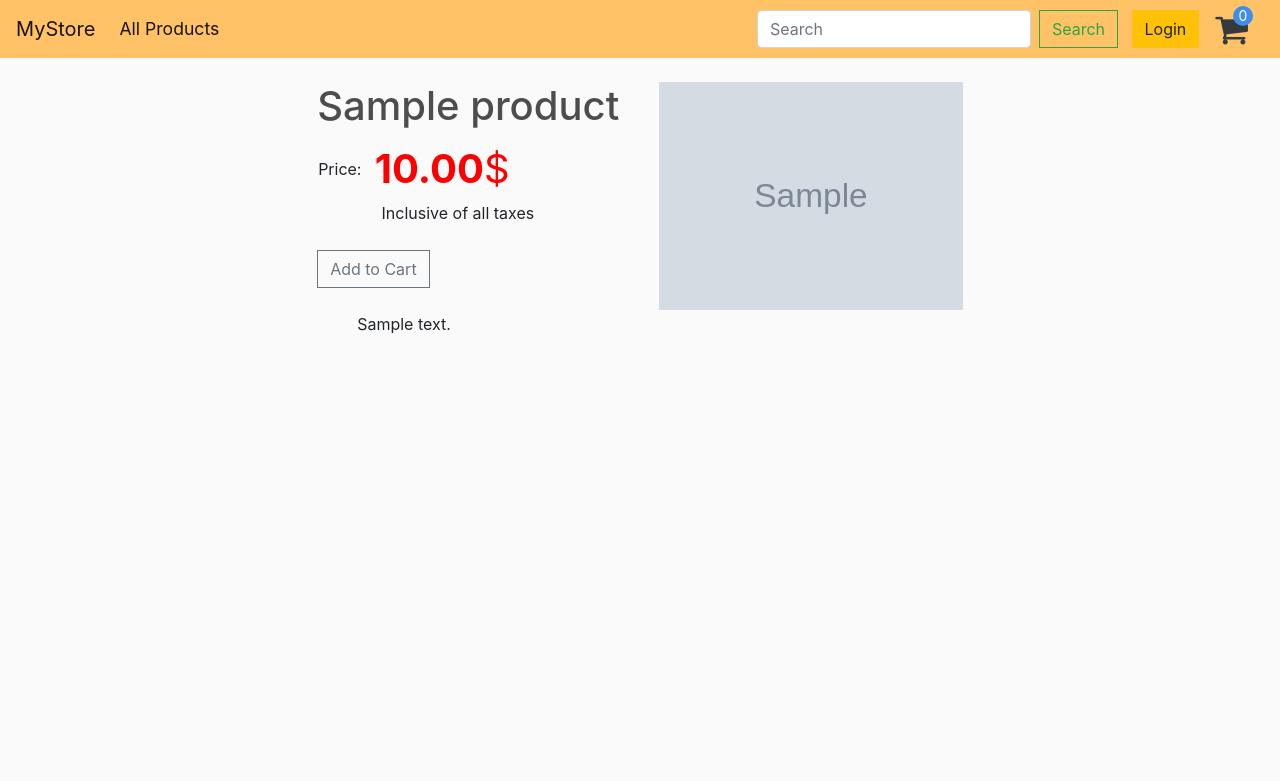
After one commit to Hemachandra9698/djangoshoppingcart, a Django app: page /product-page/1/ in a window 1280 px wide. The commit adds this page. Shown: the top 781 px of the page. Run offline with Django 3.2, Linux system fonts and the light colour scheme; tables that the repository leaves empty hold one stand-in row (values such as "Sample post"); grey boxes marked "Sample" are stand-in pictures; some libraries are stand-ins or nearby versions.

Commit message:
#added view page button feature

```diff
--- /dev/null
+++ b/static/css/productpage.css
@@ -0,0 +1,18 @@
+.flex-container {
+        display: flex;
+        height: 5px;
+        flex-direction:row;
+        flex-wrap: wrap;
+        justify-content: center;
+        align-items: flex-start;
+}
+.flex-container-col{
+        display: flex;
+        flex-direction:column;
+        flex-wrap: wrap;
+        justify-content: center;
+}
+.priceBlockBuyingPriceString {
+  font-size: 40px;
+        color: red;
+}
--- a/static/js/cart.js
+++ b/static/js/cart.js
@@ -9,7 +9,7 @@ for (i = 0; i < updateBtns.length; i++) {
 		if (is_authenticated == false){
 		    addCookieItem(productId, action);
         }else{
-			updateUserOrderInCart(productId, action)
+			updateUserOrderInCart(productId, action);
 		}
 	})
 }
--- a/store/models.py
+++ b/store/models.py
@@ -1,3 +1,4 @@
+from datetime import datetime
 from django.db import models
 from django.core.mail import send_mail
 from django.contrib.auth.models import PermissionsMixin
@@ -53,6 +54,8 @@ class Customer(models.Model):
     user = models.OneToOneField(User, null=True, blank=True, on_delete=models.CASCADE)
     name = models.CharField(max_length=200, null=True)
     email = models.CharField(max_length=200)
+    created_at = models.DateTimeField(auto_now_add=True)
+    updated_at = models.DateTimeField(auto_now=True)
 
     def __str__(self):
         return self.name
@@ -63,6 +66,9 @@ class Product(models.Model):
     price = models.FloatField()
     digital = models.BooleanField(default=False, null=True, blank=True)
     image = models.ImageField(null=False, blank=False, default='')
+    description = models.TextField(null=True)
+    created_at = models.DateTimeField('Created_at', auto_now_add=True)
+    updated_at = models.DateTimeField(auto_now=True)
 
     def __str__(self):
         return self.name
@@ -73,6 +79,8 @@ class Order(models.Model):
     date_ordered = models.DateTimeField(auto_now_add=True)
     complete = models.BooleanField(default=False)
     transaction_id = models.CharField(max_length=100, null=True)
+    created_at = models.DateTimeField(auto_now_add=True)
+    updated_at = models.DateTimeField(auto_now=True)
 
     def __str__(self):
         return str(self.id)
@@ -94,7 +102,8 @@ class OrderItem(models.Model):
     product = models.ForeignKey(Product, on_delete=models.SET_NULL, null=True)
     order = models.ForeignKey(Order, on_delete=models.SET_NULL, null=True)
     quantity = models.IntegerField(default=0, null=True, blank=True)
-    date_added = models.DateTimeField(auto_now_add=True)
+    created_at = models.DateTimeField(auto_now_add=True)
+    updated_at = models.DateTimeField(auto_now=True)
 
     @property
     def get_total_price(self):
@@ -108,7 +117,8 @@ class ShippingAddress(models.Model):
     city = models.CharField(max_length=200, null=False)
     state = models.CharField(max_length=200, null=False)
     zipcode = models.CharField(max_length=200, null=False)
-    date_added = models.DateTimeField(auto_now_add=True)
+    created_at = models.DateTimeField(auto_now_add=True)
+    updated_at = models.DateTimeField(auto_now=True)
 
     def __str__(self):
         return self.address
--- a/store/templates/store/main.html
+++ b/store/templates/store/main.html
@@ -64,6 +64,7 @@
 	<script src="https://stackpath.bootstrapcdn.com/bootstrap/4.4.1/js/bootstrap.min.js" integrity="sha384-wfSDF2E50Y2D1uUdj0O3uMBJnjuUD4Ih7YwaYd1iqfktj0Uod8GCExl3Og8ifwB6" crossorigin="anonymous"></script>
 
 	<script type="text/javascript" src="{% static 'js/cart.js' %}"></script>
+
 	{% include "store/store.js.html" %}
 
 </body>
--- /dev/null
+++ b/store/templates/store/productpage.html
@@ -0,0 +1,58 @@
+{% extends 'store/main.html' %}
+{% load static %}
+{% block content %}
+<link rel="stylesheet" type="text/css" href="{% static 'css/productpage.css' %}">
+<div  class="flex-container">
+    <div class="flex-container-col">
+          <div id="titleSection" class="a-section a-spacing-none">
+            <h1 id="title" class="a-size-large a-spacing-none">
+              <span id="productTitle" class="a-size-large product-title-word-break">
+                {{product.name}}
+              </span>
+            </h1>
+          </div>
+
+          <div id="price" class="a-section a-spacing-small">
+            <table class="a-lineitem">
+              <tbody>
+                <tr id="priceblock_ourprice_row">
+                  <td id="priceblock_ourprice_lbl" class="a-color-secondary a-size-base a-text-right a-nowrap">Price:</td>
+                  <td class="a-span12">
+                      <span id="priceblock_ourprice" class="a-size-medium a-color-price priceBlockBuyingPriceString">
+                          &nbsp;<strong>{{product.price|floatformat:2}}</strong>$
+                      </span>
+                  </td>
+                </tr>
+                <tr id="vatMessage">
+                  <td></td>
+                  <td>
+                    <span class="a-size-base">&nbsp;&nbsp;&nbsp;&nbsp;Inclusive of all taxes</span>
+                  </td>
+                </tr>
+              </tbody>
+            </table>
+          </div>
+            <br>
+          <div class="a-button-stack">
+            <button data-product="{{product.id}}" data-action="add" class="btn btn-outline-secondary add-btn update-cart">Add to Cart</button>
+          </div>
+            <br>
+          <div id="feature-bullets" class="a-section a-spacing-medium a-spacing-top-small">
+            <ul class="a-unordered-list a-vertical a-spacing-mini">
+              <li><span class="a-list-item">
+                  {{product.description|linebreaks}}
+                </span></li>
+            </ul>
+          </div>
+      </div>
+    <div id="main-image-container" class="a-dynamic-image-container" style="height: 700px;">
+      <ul class="a-unordered-list a-nostyle a-horizontal list maintain-height">
+        <li class="image item itemNo5 maintain-height" style="cursor: pointer;">
+            <div class="imgTagWrapper" style="height: 700px;">
+              <img src="{{product.image.url}}" class="a-dynamic-image a-stretch-vertical" id="" style="max-height: 500px; max-width: 303.596px;">
+            </div>
+        </li>
+      </ul>
+    </div>
+ </div>
+{% endblock content %}
--- a/store/templates/store/store.html
+++ b/store/templates/store/store.html
@@ -9,7 +9,7 @@
                 <h6><strong>{{product.name}}</strong></h6>
                 <hr>
                 <button data-product="{{product.id}}" data-action="add" class="btn btn-outline-secondary add-btn update-cart">Add to Cart</button>
-                <a class="btn btn-outline-success" href="#">View</a>
+                <a data-product="{{product.id}}" data-action="view" class="btn btn-outline-success view-product" href="{% url 'product_page' product.id%}">View</a>
                 <h4 style="display: inline-block; float: right"><strong>${{product.price|floatformat:2}}</strong></h4>
             </div>
         </div>
--- a/store/urls.py
+++ b/store/urls.py
@@ -10,4 +10,5 @@ urlpatterns = [
     path('login/', views.Login.as_view(), name='login'),
     path('register/', views.Register.as_view(), name='register'),
     path('logout/', views.Logout.as_view(), name='logout'),
+    path('product-page/<int:product_id>/', views.ProductView.as_view(), name='product_page' )
 ]
--- a/store/utils.py
+++ b/store/utils.py
@@ -1,6 +1,5 @@
 import json
 import uuid
-from django.shortcuts import render, redirect
 from django.contrib.auth import authenticate, login
 from django.contrib import messages
 from .models import Product, Order, OrderItem, ShippingAddress, Customer, User
@@ -214,3 +213,10 @@ def validate_register_user_details(request):
 
         return register_user(email, name, pass1, request)
     raise Exception("Request data not found in the registration")
+
+
+def get_product_context(product_id):
+    try:
+        return Product.objects.get(id=product_id)
+    except Product.DoesNotExist:
+        raise Exception("Product not found with id:{}".format(product_id))
--- a/store/views.py
+++ b/store/views.py
@@ -71,3 +71,10 @@ class Logout(APIView):
     def get(self, request):
         logout(request)
         return redirect('store') # redirect to home page
+
+
+class ProductView(APIView):
+    def get(self, request, product_id):
+        context = utils.get_items_orders_and_cart_items(request)
+        context['product'] = utils.get_product_context(product_id)
+        return render(request, "store/productpage.html", context)
```
Also changed, not shown: dump.sql (+1 -20 lines), store/templates/store/store.js.html (+34 -0 lines), static/images/classmate-book.jpg (added), static/images/core-python.jpg (added), static/images/python-text-book.png (added), 1 other file.
